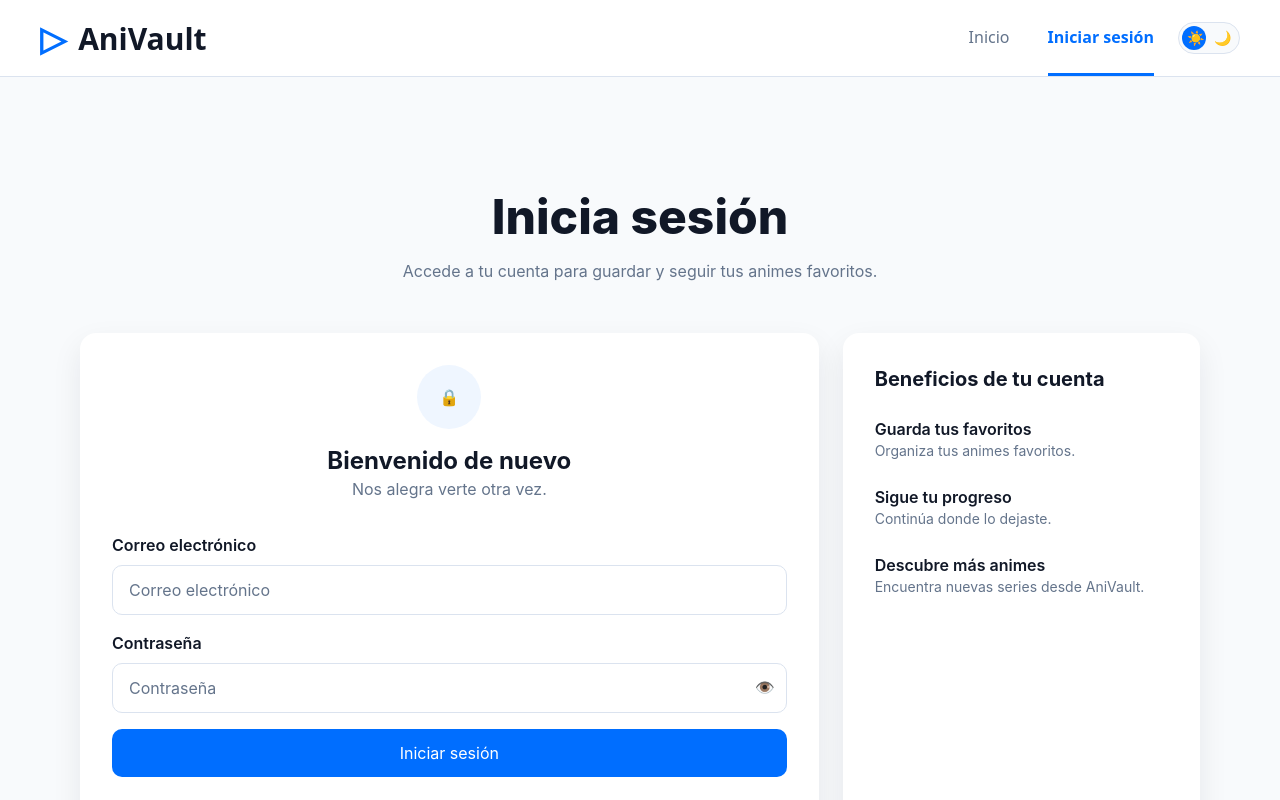
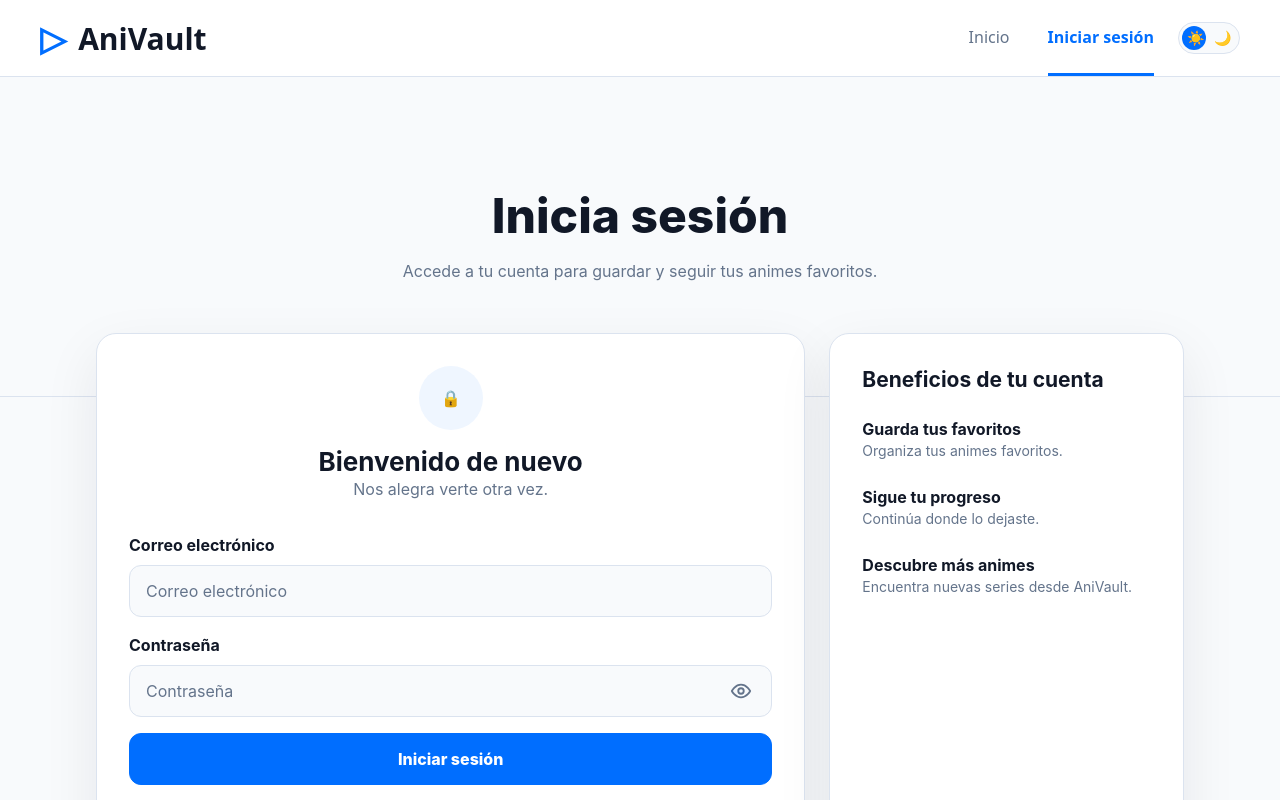
Before and after one commit to GeoDash123/anivault, an Angular app: page /login in a window 1280 px wide. Shown: the top 800 px of the page. Built offline with nearby package versions, Linux system fonts and the light colour scheme.

Commit message:
Login Mejorado

```diff
--- a/src/app/features/pages/login-page/login-page.css
+++ b/src/app/features/pages/login-page/login-page.css
@@ -6,69 +6,222 @@
   font-family: Inter, Arial, sans-serif;
 }
 
-/* Estas clases cubren el HTML actual del login, aunque no tengas Tailwind instalado. */
-.min-h-screen { min-height: 100vh; }
-.bg-gray-100 { background: var(--bg-main); }
-.h-80 { min-height: 320px; }
+/* Layout base */
+.min-h-screen {
+  min-height: 100vh;
+  background: var(--bg-main);
+}
+
+.bg-gray-100 {
+  background: var(--bg-main);
+}
+
+.h-80 {
+  min-height: 320px;
+}
+
 .bg-linear-to-r,
 .bg-gradient-to-r {
   background: var(--hero-bg);
-  border-bottom: 1px solid var(--border-soft);
+  border-bottom: 1px solid var(--border-color);
 }
-.from-slate-100,
-.to-gray-200 {}
-.flex { display: flex; }
-.flex-col { flex-direction: column; }
-.justify-center { justify-content: center; }
-.items-center { align-items: center; }
-.text-center { text-align: center; }
-.text-5xl { font-size: 48px; line-height: 1.1; }
-.font-bold { font-weight: 800; }
-.font-semibold { font-weight: 700; }
-.font-medium { font-weight: 600; }
-.text-slate-900 { color: var(--text-main); }
-.mt-4 { margin-top: 16px; }
+
+/* Utilidades que usa tu HTML */
+.flex {
+  display: flex;
+}
+
+.flex-col {
+  flex-direction: column;
+}
+
+.justify-center {
+  justify-content: center;
+}
+
+.items-center {
+  align-items: center;
+}
+
+.text-center {
+  text-align: center;
+}
+
+.grid {
+  display: grid;
+}
+
+.gap-6 {
+  gap: 24px;
+}
+
+.block {
+  display: block;
+}
+
+.relative {
+  position: relative;
+}
+
+.absolute {
+  position: absolute;
+}
+
+.w-full {
+  width: 100%;
+}
+
+.mx-auto {
+  margin-left: auto;
+  margin-right: auto;
+}
+
+.max-w-6xl {
+  max-width: 1120px;
+}
+
+.px-4 {
+  padding-left: 16px;
+  padding-right: 16px;
+}
+
+.pb-10 {
+  padding-bottom: 48px;
+}
+
+.p-8 {
+  padding: 32px;
+}
+
+.p-3 {
+  padding: 12px;
+}
+
+.mt-4 {
+  margin-top: 16px;
+}
+
+.-mt-16 {
+  margin-top: -64px;
+}
+
+.mb-8 {
+  margin-bottom: 32px;
+}
+
+.mb-6 {
+  margin-bottom: 24px;
+}
+
+.mb-4 {
+  margin-bottom: 16px;
+}
+
+.mb-2 {
+  margin-bottom: 8px;
+}
+
+.space-y-6 > * + * {
+  margin-top: 24px;
+}
+
+/* Tipografía */
+.text-5xl {
+  font-size: 48px;
+  line-height: 1.1;
+}
+
+.text-2xl {
+  font-size: 26px;
+  line-height: 1.2;
+}
+
+.text-xl {
+  font-size: 21px;
+  line-height: 1.3;
+}
+
+.text-sm {
+  font-size: 14px;
+}
+
+.font-bold {
+  font-weight: 800;
+}
+
+.font-semibold {
+  font-weight: 750;
+}
+
+.font-medium {
+  font-weight: 650;
+}
+
+.text-slate-900 {
+  color: var(--text-main);
+}
+
 .text-gray-600,
-.text-gray-500 { color: var(--text-muted); }
-.max-w-6xl { max-width: 1152px; }
-.mx-auto { margin-left: auto; margin-right: auto; }
-.-mt-16 { margin-top: -64px; }
-.px-4 { padding-left: 16px; padding-right: 16px; }
-.pb-10 { padding-bottom: 40px; }
-.grid { display: grid; }
-.gap-6 { gap: 24px; }
-.bg-white { background: var(--bg-surface); }
-.rounded-2xl { border-radius: 16px; }
-.shadow-lg { box-shadow: 0 12px 30px var(--shadow-soft); }
-.p-8 { padding: 32px; }
-.mb-8 { margin-bottom: 32px; }
-.mb-6 { margin-bottom: 24px; }
-.mb-4 { margin-bottom: 16px; }
-.mb-2 { margin-bottom: 8px; }
-.w-16 { width: 64px; }
-.h-16 { height: 64px; }
-.rounded-full { border-radius: 999px; }
-.bg-blue-100 { background: var(--primary-soft); }
-.text-2xl { font-size: 24px; }
-.text-xl { font-size: 20px; }
-.block { display: block; }
-.w-full { width: 100%; }
-.border { border: 1px solid var(--border-color); }
-.rounded-lg { border-radius: 10px; }
-.px-4 { padding-left: 16px; padding-right: 16px; }
-.py-3 { padding-top: 12px; padding-bottom: 12px; }
-.pr-12 { padding-right: 48px; }
-.relative { position: relative; }
-.absolute { position: absolute; }
-.right-3 { right: 12px; }
-.top-3 { top: 12px; }
-.text-sm { font-size: 14px; }
-.space-y-6 > * + * { margin-top: 24px; }
+.text-gray-500 {
+  color: var(--text-muted);
+}
+
+/* Tarjetas principales */
+.bg-white {
+  background: var(--bg-surface);
+  border: 1px solid var(--border-color);
+}
+
+.rounded-2xl {
+  border-radius: 20px;
+}
+
+.rounded-lg {
+  border-radius: 12px;
+}
+
+.rounded-full {
+  border-radius: 999px;
+}
+
+.shadow-lg {
+  box-shadow: 0 20px 55px var(--shadow-soft);
+}
+
+/* Icono superior del login */
+.w-16 {
+  width: 64px;
+}
+
+.h-16 {
+  height: 64px;
+}
+
+.bg-blue-100 {
+  background: var(--primary-soft);
+  color: var(--primary);
+}
+
+/* Inputs */
+label {
+  color: var(--text-main);
+}
+
+.border {
+  border: 1px solid var(--border-color);
+}
 
 input {
-  background: var(--bg-surface);
+  width: 100%;
+  background: var(--bg-main);
   color: var(--text-main);
+  border: 1px solid var(--border-color);
   outline: none;
+  font-family: inherit;
+  transition:
+    border-color 0.2s ease,
+    box-shadow 0.2s ease,
+    background-color 0.2s ease;
 }
 
 input::placeholder {
@@ -77,58 +230,211 @@ input::placeholder {
 
 input:focus {
   border-color: var(--primary);
-  box-shadow: 0 0 0 3px color-mix(in srgb, var(--primary) 24%, transparent);
+  box-shadow: 0 0 0 3px color-mix(in srgb, var(--primary) 22%, transparent);
 }
 
+.px-4 {
+  padding-left: 16px;
+  padding-right: 16px;
+}
+
+.py-3 {
+  padding-top: 13px;
+  padding-bottom: 13px;
+}
+
+.pr-12 {
+  padding-right: 50px;
+}
+
+/* Campo de contraseña */
+.password-field {
+  position: relative;
+}
+
+.password-field input {
+  padding-right: 52px;
+}
+
+.password-toggle,
+button.absolute {
+  position: absolute;
+  top: 50%;
+  right: 14px;
+  transform: translateY(-50%);
+  width: 34px;
+  height: 34px;
+  border: none;
+  background: transparent;
+  color: var(--text-muted);
+  cursor: pointer;
+  display: flex;
+  align-items: center;
+  justify-content: center;
+  padding: 0;
+}
+
+.password-toggle:hover,
+button.absolute:hover {
+  color: var(--primary);
+}
+
+.password-toggle svg {
+  display: block;
+}
+
+/* Compatibilidad con clases viejas */
+.right-3 {
+  right: 14px;
+}
+
+.top-3 {
+  top: 50%;
+  transform: translateY(-50%);
+}
+
+/* Mensajes */
 .bg-red-100 {
-  background: var(--danger-soft);
+  background: var(--danger-bg, #fef2f2);
+  border: 1px solid var(--danger-border, #fecaca);
 }
 
 .text-red-700 {
-  color: var(--danger-text);
+  color: var(--danger-text, #991b1b);
 }
 
 .bg-green-100 {
-  background: var(--success-soft);
+  background: var(--success-bg, #f0fdf4);
+  border: 1px solid var(--success-border, #bbf7d0);
 }
 
 .text-green-700 {
-  color: var(--success-text);
+  color: var(--success-text, #166534);
 }
 
-.p-3 { padding: 12px; }
+/* Botón principal */
+button {
+  font-family: inherit;
+}
+
 .bg-blue-600 {
   background: var(--primary);
+  border: 1px solid var(--primary);
+  color: white;
+  font-weight: 800;
+  cursor: pointer;
 }
 
 .hover\:bg-blue-700:hover,
 .bg-blue-600:hover {
   background: var(--primary-hover);
+  border-color: var(--primary-hover);
 }
 
-.text-white { color: white; }
-.transition { transition: background-color .25s ease, color .25s ease, border-color .25s ease, box-shadow .25s ease; }
-.bg-blue-50 { background: var(--primary-soft); }
-.text-blue-700,
-.text-blue-600 { color: var(--primary); }
-
-button {
-  border: none;
-  cursor: pointer;
+.text-white {
+  color: white;
 }
 
-button.absolute {
-  background: transparent;
+.transition {
+  transition:
+    background-color 0.25s ease,
+    color 0.25s ease,
+    border-color 0.25s ease,
+    box-shadow 0.25s ease,
+    transform 0.2s ease;
+}
+
+/* Caja de usuario demo */
+.bg-blue-50 {
+  background: var(--primary-soft);
+  border: 1px solid color-mix(in srgb, var(--primary) 25%, transparent);
+}
+
+.text-blue-700,
+.text-blue-600 {
+  color: var(--primary);
+}
+
+/* Beneficios */
+.bg-white h3,
+.bg-white h4 {
+  color: var(--text-main);
+}
+
+.bg-white p {
   color: var(--text-muted);
 }
 
+/* Grid desktop */
 @media (min-width: 768px) {
-  .md\:grid-cols-3 { grid-template-columns: repeat(3, minmax(0, 1fr)); }
-  .md\:col-span-2 { grid-column: span 2 / span 2; }
+  .md\:grid-cols-3 {
+    grid-template-columns: 2fr 1fr;
+  }
+
+  .md\:col-span-2 {
+    grid-column: span 1 / span 1;
+  }
+}
+
+/* Responsive */
+@media (max-width: 900px) {
+  .max-w-6xl {
+    max-width: 760px;
+  }
+
+  .grid {
+    grid-template-columns: 1fr;
+  }
+
+  .-mt-16 {
+    margin-top: -48px;
+  }
 }
 
 @media (max-width: 760px) {
-  .text-5xl { font-size: 36px; }
-  .p-8 { padding: 22px; }
-  .-mt-16 { margin-top: -40px; }
+  .h-80 {
+    min-height: 260px;
+  }
+
+  .text-5xl {
+    font-size: 36px;
+  }
+
+  .hero h1 {
+    font-size: 36px;
+  }
+
+  .p-8 {
+    padding: 24px;
+  }
+
+  .-mt-16 {
+    margin-top: -36px;
+  }
+
+  .pb-10 {
+    padding-bottom: 32px;
+  }
 }
+
+@media (max-width: 520px) {
+  .text-5xl {
+    font-size: 32px;
+  }
+
+  .text-2xl {
+    font-size: 23px;
+  }
+
+  .p-8 {
+    padding: 20px;
+  }
+
+  .max-w-6xl {
+    max-width: 100%;
+  }
+
+  input {
+    font-size: 14px;
+  }
+}
--- a/src/app/features/pages/login-page/login-page.html
+++ b/src/app/features/pages/login-page/login-page.html
@@ -1,6 +1,5 @@
 <div class="min-h-screen bg-gray-100">
 
-  <!-- HERO -->
   <section class="h-80 bg-linear-to-r from-slate-100 to-gray-200 flex flex-col justify-center items-center text-center">
 
     <h1 class="text-5xl font-bold text-slate-900">
@@ -13,12 +12,10 @@
 
   </section>
 
-  <!-- CONTENT -->
   <section class="max-w-6xl mx-auto -mt-16 px-4 pb-10">
 
     <div class="grid md:grid-cols-3 gap-6">
 
-      <!-- LOGIN CARD -->
       <div class="md:col-span-2 bg-white rounded-2xl shadow-lg p-8">
 
         <div class="text-center mb-8">
@@ -37,7 +34,6 @@
 
         </div>
 
-        <!-- EMAIL -->
         <div class="mb-4">
 
           <label class="block mb-2 font-medium">
@@ -52,7 +48,6 @@
 
         </div>
 
-        <!-- PASSWORD -->
         <div class="mb-4">
 
           <label class="block mb-2 font-medium">
@@ -70,18 +65,49 @@
 
             <button
               type="button"
+              class="password-toggle"
               (click)="togglePassword()"
-              class="absolute right-3 top-3 text-gray-500">
+              [attr.aria-label]="showPassword ? 'Ocultar contraseña' : 'Mostrar contraseña'">
 
-              {{ showPassword ? '🙈' : '👁️' }}
+              <!-- Ojo visible -->
+              <svg
+                *ngIf="!showPassword"
+                xmlns="http://www.w3.org/2000/svg"
+                width="22"
+                height="22"
+                viewBox="0 0 24 24"
+                fill="none"
+                stroke="currentColor"
+                stroke-width="2"
+                stroke-linecap="round"
+                stroke-linejoin="round">
+                <path d="M2 12s3.5-7 10-7 10 7 10 7-3.5 7-10 7-10-7-10-7Z" />
+                <circle cx="12" cy="12" r="3" />
+              </svg>
 
+              <!-- Ojo con línea -->
+              <svg
+                *ngIf="showPassword"
+                xmlns="http://www.w3.org/2000/svg"
+                width="22"
+                height="22"
+                viewBox="0 0 24 24"
+                fill="none"
+                stroke="currentColor"
+                stroke-width="2"
+                stroke-linecap="round"
+                stroke-linejoin="round">
+                <path d="M3 3l18 18" />
+                <path d="M10.58 10.58A2 2 0 0 0 12 14a2 2 0 0 0 1.42-.58" />
+                <path d="M9.88 4.24A10.7 10.7 0 0 1 12 4c6.5 0 10 8 10 8a18.5 18.5 0 0 1-2.5 3.52" />
+                <path d="M6.6 6.6C3.8 8.48 2 12 2 12s3.5 8 10 8a10.8 10.8 0 0 0 4.4-.94" />
+              </svg>
             </button>
 
           </div>
 
         </div>
 
-        <!-- MENSAJES -->
         <div
           *ngIf="errorMessage"
           class="bg-red-100 text-red-700 p-3 rounded-lg mb-4">
@@ -98,7 +124,6 @@
 
         </div>
 
-        <!-- LOGIN -->
         <button
           type="button"
           (click)="login()"
@@ -108,7 +133,6 @@
 
         </button>
 
-        <!-- DEMO USER -->
         <div class="mt-6 bg-blue-50 text-blue-700 p-4 rounded-lg text-sm">
 
           <p class="font-semibold mb-1">
@@ -127,7 +151,6 @@
 
       </div>
 
-      <!-- BENEFICIOS -->
       <div class="bg-white rounded-2xl shadow-lg p-8">
 
         <h3 class="text-xl font-semibold mb-6">
```
Also changed, not shown: 1 other file (tests, documents, lock files or other folders).
